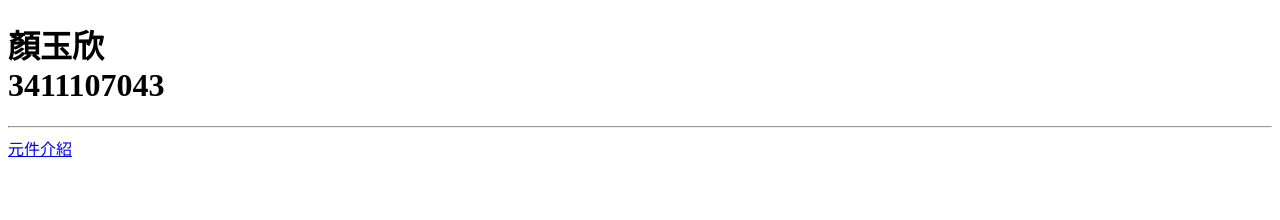
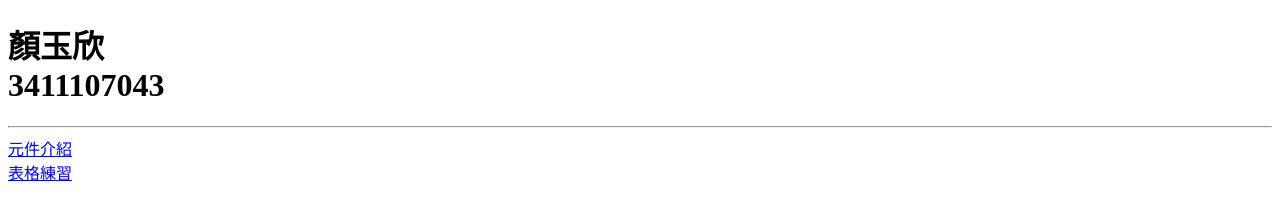
Before and after one commit to meteor97129/s3411107043, a plain HTML site: page index.html in a window 1280 px wide. Drawn offline with Linux system fonts and the light colour scheme.

Commit message:
Add files via upload

```diff
--- a/index.html
+++ b/index.html
@@ -12,5 +12,7 @@
 </h1>
 <hr>
 <a href="demo.html">元件介紹</a>
+<br>
+<a href="table.htmal">表格練習</a>
 </body>
 </html>
```
